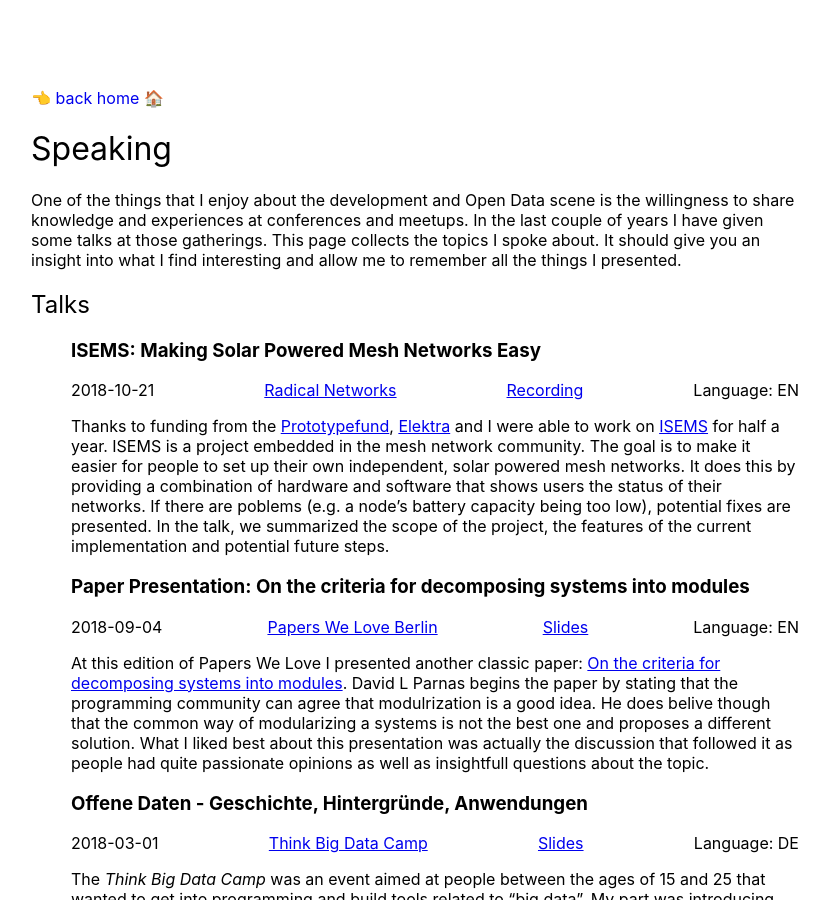
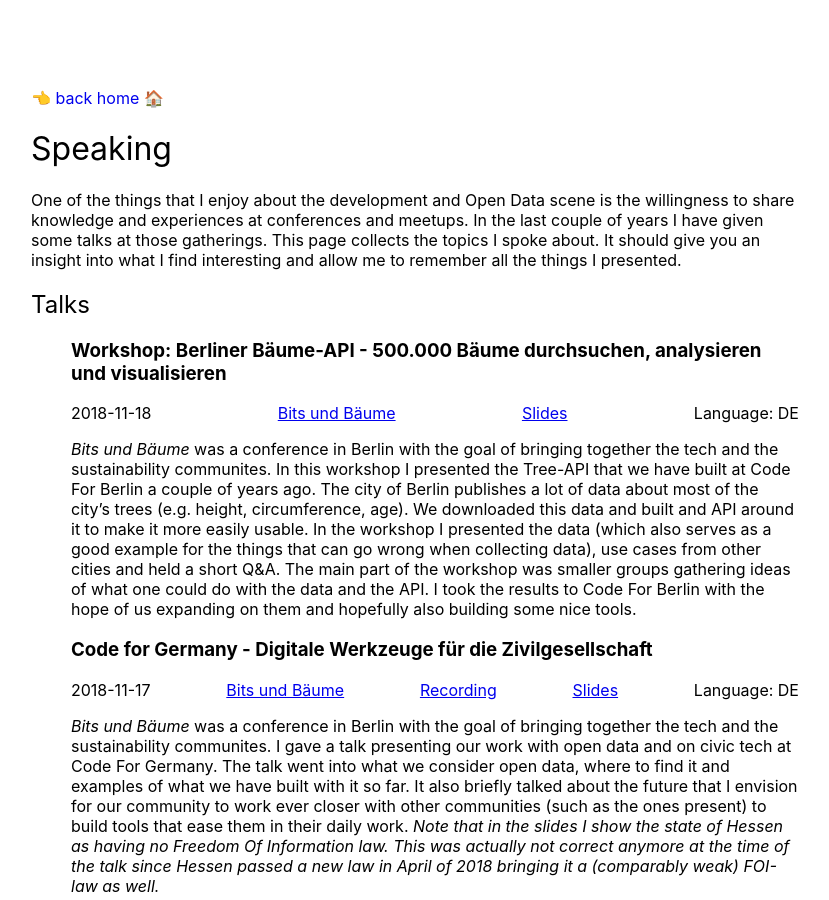
Before and after one commit to k-nut/website, a Jekyll site: the page built from speaking.md, in a window 1280 px wide and 900 px high. Shown: the whole window, without its empty margins (225-1054 px from the left). Built offline with Jekyll 4.4.1, drawn with Linux system fonts in a browser that asks for light colours.

Commit message:
add Bits and Bäume talk and workshop

```diff
--- a/speaking.md
+++ b/speaking.md
@@ -3,6 +3,37 @@ title: Speaking 💬
 layout: default
 permalink: /speaking/
 talks:
+  - title: "Workshop: Berliner Bäume-API - 500.000 Bäume durchsuchen, analysieren und visualisieren"
+    date: 2018-11-18
+    venue: >
+      [Bits und Bäume](https://bits-und-baeume.org)
+    language: DE
+    slides: /static/Berliner-Bäume-API.pdf
+    description: >
+      *Bits und Bäume* was a conference in Berlin with the goal of bringing together the tech and the sustainability
+      communites. In this workshop I presented the Tree-API that we have built at Code For Berlin a couple of years ago.
+      The city of Berlin publishes a lot of data about most of the city's trees (e.g. height, circumference, age).
+      We downloaded this data and built and API around it to make it more easily usable. In the workshop I presented the
+      data (which also serves as a good example for the things that can go wrong when collecting data), use cases from other
+      cities and held a short Q&A. The main part of the workshop was smaller groups gathering ideas of what one could do with
+      the data and the API. I took the results to Code For Berlin with the hope of us expanding on them and hopefully also building
+      some nice tools.
+  - title: "Code for Germany - Digitale Werkzeuge für die Zivilgesellschaft"
+    date: 2018-11-17
+    venue: >
+      [Bits und Bäume](https://bits-und-baeume.org)
+    language: DE
+    video: https://media.ccc.de/v/bub2018-12-code_for_germany_-_digitale_werkzeuge_fur_die_zivilgesellschaft
+    slides: /static/Code-For-Germany-Bits-und-Bäume.pdf
+    description: >
+      *Bits und Bäume* was a conference in Berlin with the goal of bringing together the tech and the sustainability
+      communites. I gave a talk presenting our work with open data and on civic tech at Code For Germany.
+      The talk went into what we consider open data, where to find it and examples of what we have built with it so far.
+      It also briefly talked about the future that I envision for our community to work ever closer with other
+      communities (such as the ones present) to build tools that ease them in their daily work.
+      *Note that in the slides I show the state of Hessen as having no Freedom Of Information law.
+      This was actually not correct anymore at the time of the talk since Hessen passed
+      a new law in April of 2018 bringing it a (comparably weak) FOI-law as well.*
   - title: "ISEMS: Making Solar Powered Mesh Networks Easy"
     date: 2018-10-21
     venue: >
```
Also changed, not shown: 2 other files.
